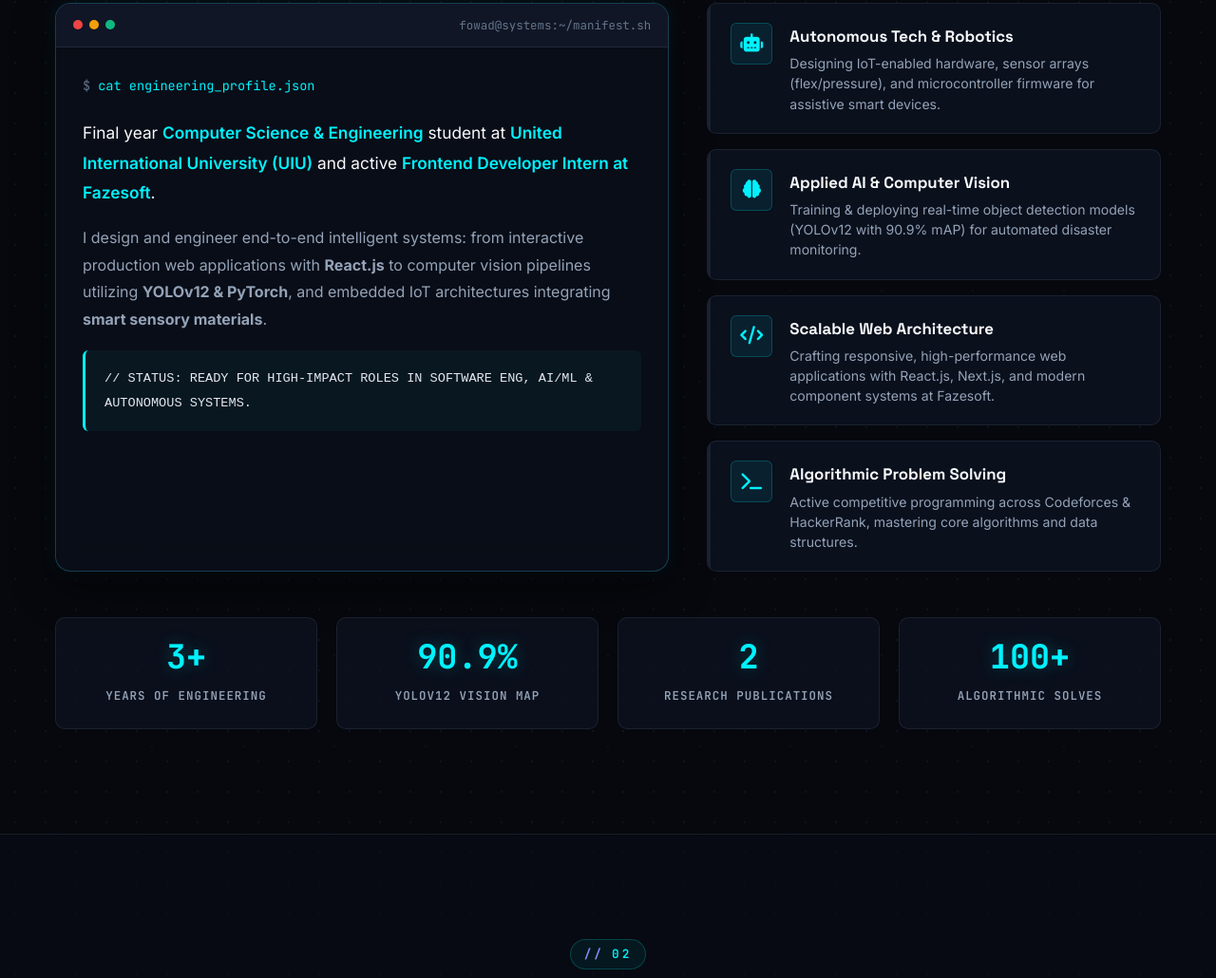
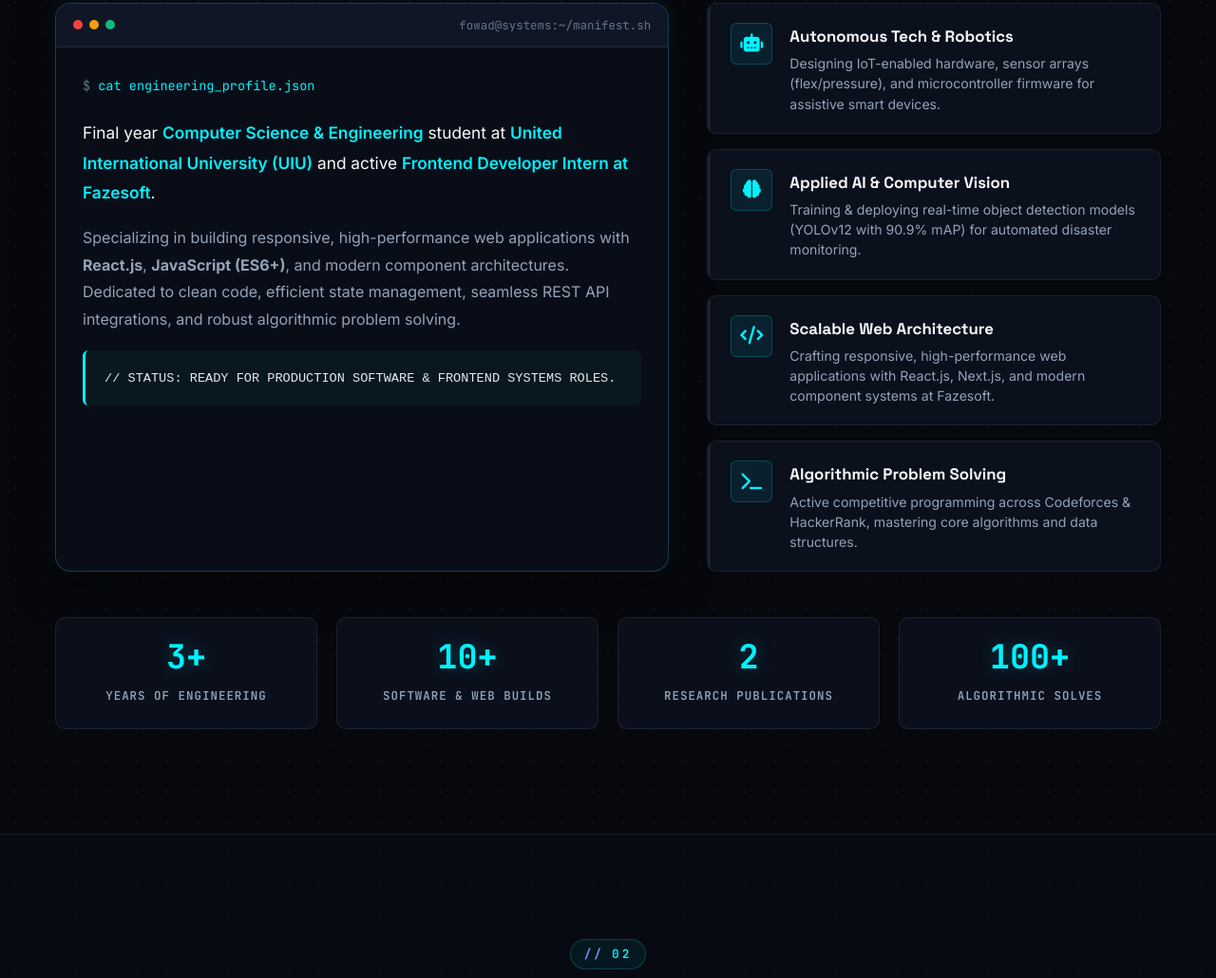
Before and after one commit to sodium10/sodium10.github.io, a website: page index.html in a window 1280 px wide. Shown: the part 1102-2132 px from the top of the page at 95% size. Drawn offline with Linux system fonts and the light colour scheme.

Commit message:
Update Engineering Dossier terminal profile and telemetry to pure software engineering

```diff
--- a/index.html
+++ b/index.html
@@ -180,10 +180,10 @@
                             <strong>Frontend Developer Intern at Fazesoft</strong>.
                         </p>
                         <p>
-                            I design and engineer end-to-end intelligent systems: from interactive production web applications with <strong>React.js</strong> to computer vision pipelines utilizing <strong>YOLOv12 &amp; PyTorch</strong>, and embedded IoT architectures integrating <strong>smart sensory materials</strong>.
+                            Specializing in building responsive, high-performance web applications with <strong>React.js</strong>, <strong>JavaScript (ES6+)</strong>, and modern component architectures. Dedicated to clean code, efficient state management, seamless REST API integrations, and robust algorithmic problem solving.
                         </p>
                         <div class="terminal-callout">
-                            <code>// STATUS: READY FOR HIGH-IMPACT ROLES IN SOFTWARE ENG, AI/ML &amp; AUTONOMOUS SYSTEMS.</code>
+                            <code>// STATUS: READY FOR PRODUCTION SOFTWARE &amp; FRONTEND SYSTEMS ROLES.</code>
                         </div>
                     </div>
                 </div>
@@ -228,8 +228,8 @@
                     <span class="telemetry-label">Years of Engineering</span>
                 </div>
                 <div class="telemetry-item">
-                    <span class="telemetry-value">90.9%</span>
-                    <span class="telemetry-label">YOLOv12 Vision mAP</span>
+                    <span class="telemetry-value">10+</span>
+                    <span class="telemetry-label">Software &amp; Web Builds</span>
                 </div>
                 <div class="telemetry-item">
                     <span class="telemetry-value">2</span>
```
